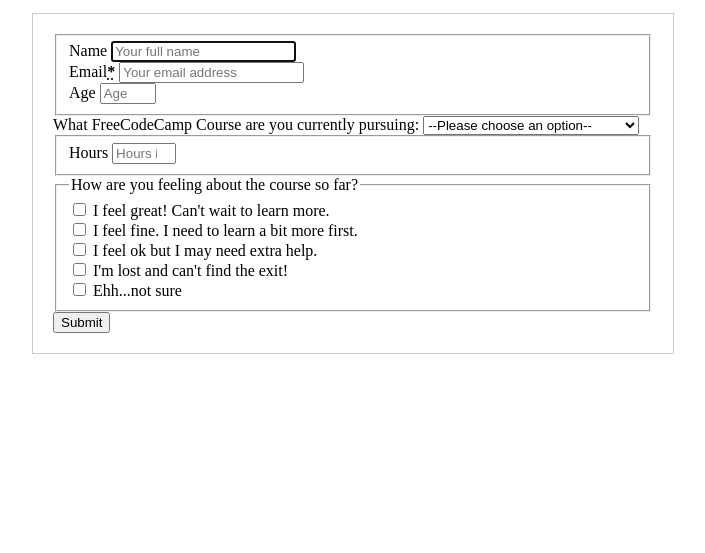
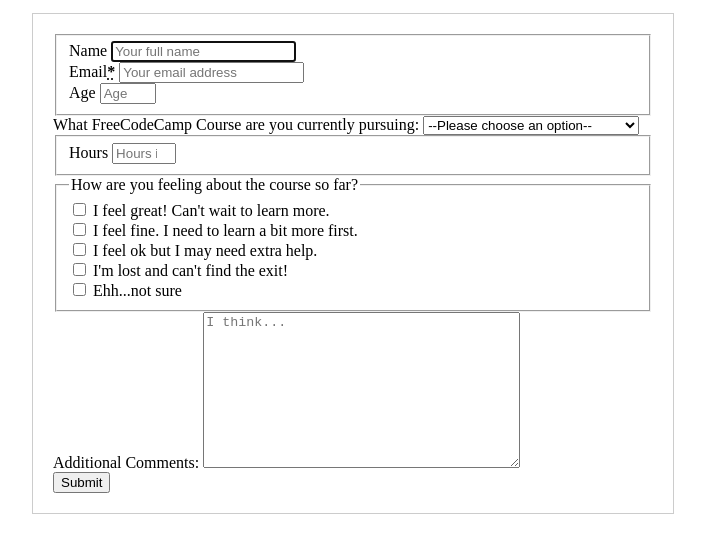
Before and after one commit to rescriba01/simple-form, a plain HTML site: page index.html in a window 1280 px wide. Shown: the part 101-654 px from the top of the page, without its empty margins (287-992 px from the left). Drawn offline with Linux system fonts and the light colour scheme.

Commit message:
style: Add label and textarea elements

```diff
--- a/index.html
+++ b/index.html
@@ -77,7 +77,9 @@
             </div>
         </div>
         <div id="comment-area">
+            <label for="additional-comments">Additional Comments:</label>
 
+            <textarea name="add-comments" id="additional-comments" cols="37" rows="10" placeholder="I think..."></textarea>
         </div>
         <div class="form-footer">
             <button id="submit" class="btn btn-primary" type="submit">Submit</button>
```
